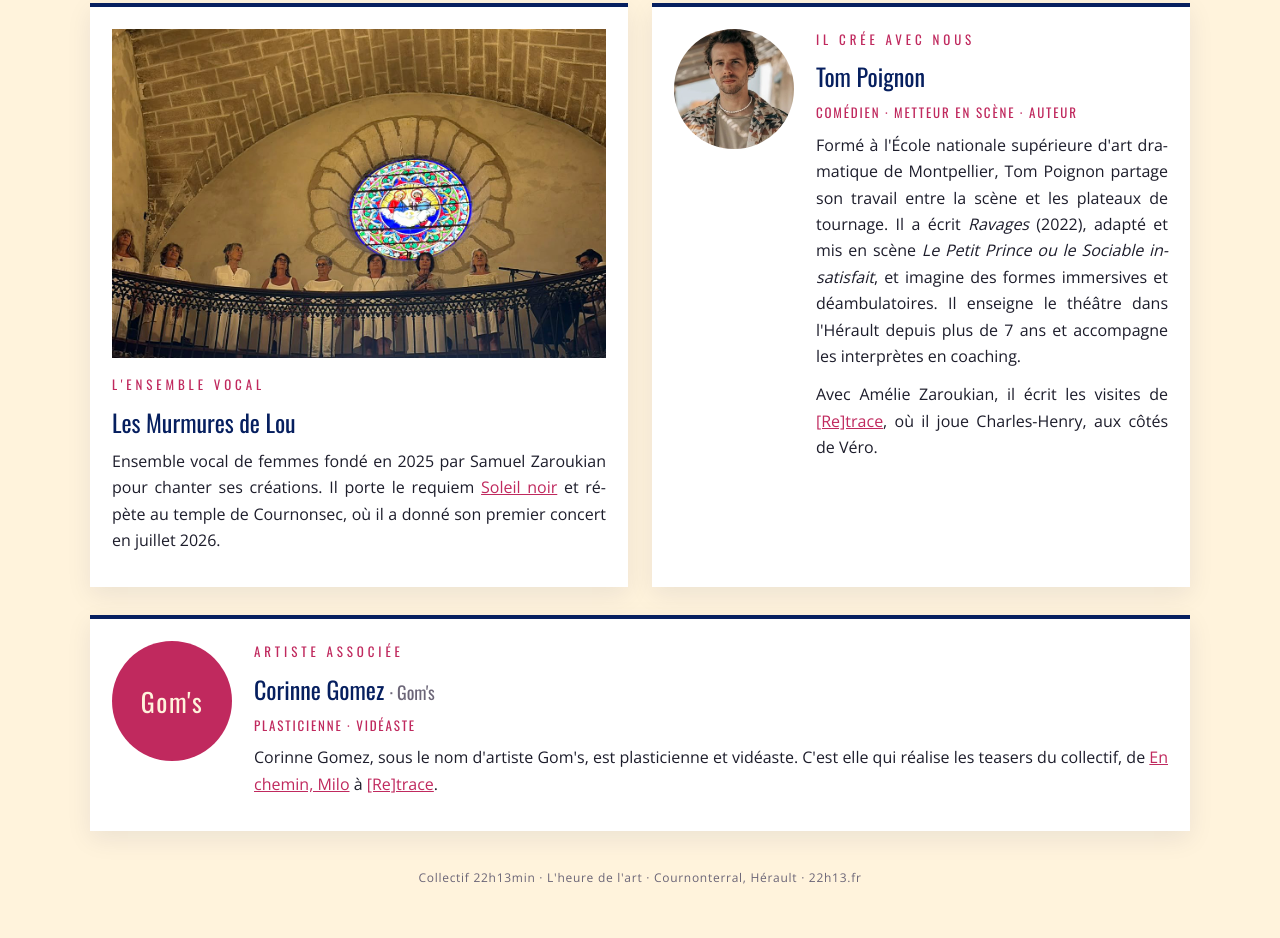
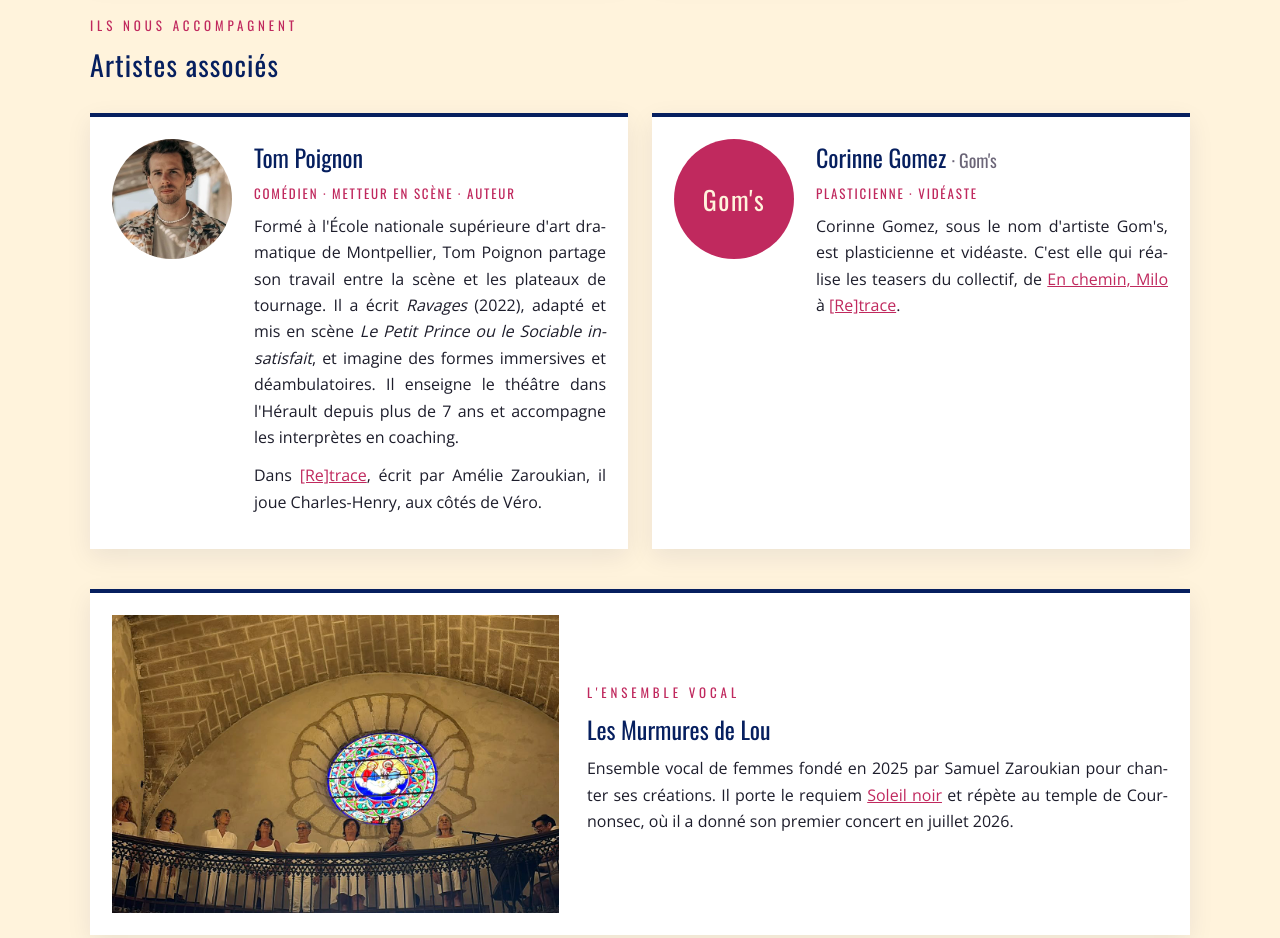
Before and after one commit to clicetretiens/22h13, a plain HTML site: page collectif.html in a window 1280 px wide. Shown: the part 1617-2555 px from the top of the page. Before the commit the page ends 2513 px from the top, so only its background shows below. Drawn offline with nearby package versions, Linux system fonts and the light colour scheme.

Commit message:
Le collectif : rubrique Artistes associés (Tom Poignon, Corinne Gomez), puis Les Murmures de Lou ; [Re]trace écrit par Amélie
Co-Authored-By: Claude Opus 5.5 <noreply@anthropic.com>
Claude-Session: https://claude.ai/code/session_01UCei2hCgZKWKxfUSQmgguv

```diff
--- a/collectif.html
+++ b/collectif.html
@@ -76,7 +76,7 @@ img.ph-choeur{width:100%;object-fit:cover;border:0}
 .duo .tom{display:flex;align-items:flex-start;gap:22px}.duo .ph-tom{flex:0 0 120px;width:120px;height:120px;border-radius:50%;object-position:center 30%}
 @media(max-width:760px){.duo{grid-template-columns:1fr}}
 @media(max-width:760px){.duo .tom{flex-direction:column;align-items:center;gap:12px}.duo .tom>div{text-align:center}.duo .tom p:not(.kicker):not(.r){text-align:left}.duo .ph-tom{flex:0 0 auto;width:100px;height:100px}}
-.gom{margin-top:24px}.ph-gom{flex:0 0 120px;width:120px;height:120px;border-radius:50%;background:var(--fr);color:var(--cr);display:flex;align-items:center;justify-content:center;font-family:'Oswald',sans-serif;font-size:26px;letter-spacing:.06em}
+.h-asso{margin-bottom:0}.sous-titre{margin-top:40px}.murmures{margin-top:40px}.ph-gom{flex:0 0 120px;width:120px;height:120px;border-radius:50%;background:var(--fr);color:var(--cr);display:flex;align-items:center;justify-content:center;font-family:'Oswald',sans-serif;font-size:26px;letter-spacing:.06em}
 @media(max-width:760px){.ph-gom{flex:0 0 auto;width:100px;height:100px;font-size:22px}}
 </style>
 </head>
@@ -109,20 +109,21 @@ img.ph-choeur{width:100%;object-fit:cover;border:0}
     <a class="carte" href="amelie/index.html"><div class="ph"><img src="img/amelie.jpg" alt="Amélie Zaroukian"></div><div><h3>Amélie Zaroukian</h3><p class="r">Comédienne · metteuse en scène · autrice · mezzo-soprano</p><p>Chanteuse, comédienne et metteuse en scène, guide du patrimoine et médiatrice culturelle dans l'Hérault.</p><span class="voir">Découvrir →</span></div></a>
     <a class="carte" href="samuel/index.html"><div class="ph"><img src="img/samuel.jpg" alt="Samuel Zaroukian"></div><div><h3>Samuel Zaroukian</h3><p class="r">Compositeur · pianiste · baryton</p><p>Chef de chœur depuis 30 ans, professeur de chant au Conservatoire de Montpellier, il écrit la musique des créations du collectif.</p><span class="voir">Découvrir →</span></div></a>
   </div>
+  <p class="kicker sous-titre">Ils nous accompagnent</p><h2 class="h-asso">Artistes associés</h2>
   <div class="duo">
-  <div class="choeur">
+  <div class="choeur tom">
+    <img class="ph-tom" src="img/tom-poignon.jpg" alt="Tom Poignon">
+    <div><h3>Tom Poignon</h3><p class="r" style="font-family:'Oswald',sans-serif;font-size:13px;letter-spacing:.14em;text-transform:uppercase;color:var(--fr);margin:0 0 8px">Comédien · metteur en scène · auteur</p><p>Formé à l'École nationale supérieure d'art dramatique de Montpellier, Tom Poignon partage son travail entre la scène et les plateaux de tournage. Il a écrit <i>Ravages</i> (2022), adapté et mis en scène <i>Le Petit Prince ou le Sociable insatisfait</i>, et imagine des formes immersives et déambulatoires. Il enseigne le théâtre dans l'Hérault depuis plus de 7 ans et accompagne les interprètes en coaching.</p><p>Dans <a href="retrace/index.html">[Re]trace</a>, écrit par Amélie Zaroukian, il joue Charles-Henry, aux côtés de Véro.</p></div>
+  </div>
+  <div class="choeur tom">
+    <div class="ph-gom" aria-hidden="true">Gom's</div>
+    <div><h3>Corinne Gomez <span style="color:var(--mut);font-size:18px">· Gom's</span></h3><p class="r" style="font-family:'Oswald',sans-serif;font-size:13px;letter-spacing:.14em;text-transform:uppercase;color:var(--fr);margin:0 0 8px">Plasticienne · vidéaste</p><p>Corinne Gomez, sous le nom d'artiste Gom's, est plasticienne et vidéaste. C'est elle qui réalise les teasers du collectif, de <a href="milo/index.html">En chemin, Milo</a> à <a href="retrace/index.html">[Re]trace</a>.</p></div>
+  </div>
+  </div>
+  <div class="choeur murmures">
     <img class="ph-choeur" src="img/murmures-de-lou.jpg" alt="Les Murmures de Lou chantent dans une tribune d'église, sous une rosace, tout de blanc vêtues">
     <div><p class="kicker">L'ensemble vocal</p><h3>Les Murmures de Lou</h3><p>Ensemble vocal de femmes fondé en 2025 par Samuel Zaroukian pour chanter ses créations. Il porte le requiem <a href="soleil-noir/index.html">Soleil noir</a> et répète au temple de Cournonsec, où il a donné son premier concert en juillet 2026.</p></div>
   </div>
-  <div class="choeur tom">
-    <img class="ph-tom" src="img/tom-poignon.jpg" alt="Tom Poignon">
-    <div><p class="kicker">Il crée avec nous</p><h3>Tom Poignon</h3><p class="r" style="font-family:'Oswald',sans-serif;font-size:13px;letter-spacing:.14em;text-transform:uppercase;color:var(--fr);margin:0 0 8px">Comédien · metteur en scène · auteur</p><p>Formé à l'École nationale supérieure d'art dramatique de Montpellier, Tom Poignon partage son travail entre la scène et les plateaux de tournage. Il a écrit <i>Ravages</i> (2022), adapté et mis en scène <i>Le Petit Prince ou le Sociable insatisfait</i>, et imagine des formes immersives et déambulatoires. Il enseigne le théâtre dans l'Hérault depuis plus de 7 ans et accompagne les interprètes en coaching.</p><p>Avec Amélie Zaroukian, il écrit les visites de <a href="retrace/index.html">[Re]trace</a>, où il joue Charles-Henry, aux côtés de Véro.</p></div>
-  </div>
-  </div>
-  <div class="duo"><div class="choeur tom gom" style="grid-column:1/-1">
-    <div class="ph-gom" aria-hidden="true">Gom's</div>
-    <div><p class="kicker">Artiste associée</p><h3>Corinne Gomez <span style="color:var(--mut);font-size:18px">· Gom's</span></h3><p class="r" style="font-family:'Oswald',sans-serif;font-size:13px;letter-spacing:.14em;text-transform:uppercase;color:var(--fr);margin:0 0 8px">Plasticienne · vidéaste</p><p>Corinne Gomez, sous le nom d'artiste Gom's, est plasticienne et vidéaste. C'est elle qui réalise les teasers du collectif, de <a href="milo/index.html">En chemin, Milo</a> à <a href="retrace/index.html">[Re]trace</a>.</p></div>
-  </div></div>
 </section>
 </div></main>
 <footer class="pied">Collectif 22h13min · L'heure de l'art · Cournonterral, Hérault · 22h13.fr</footer>
```
Also changed, not shown: retrace/index.html (+1 -1 lines).
